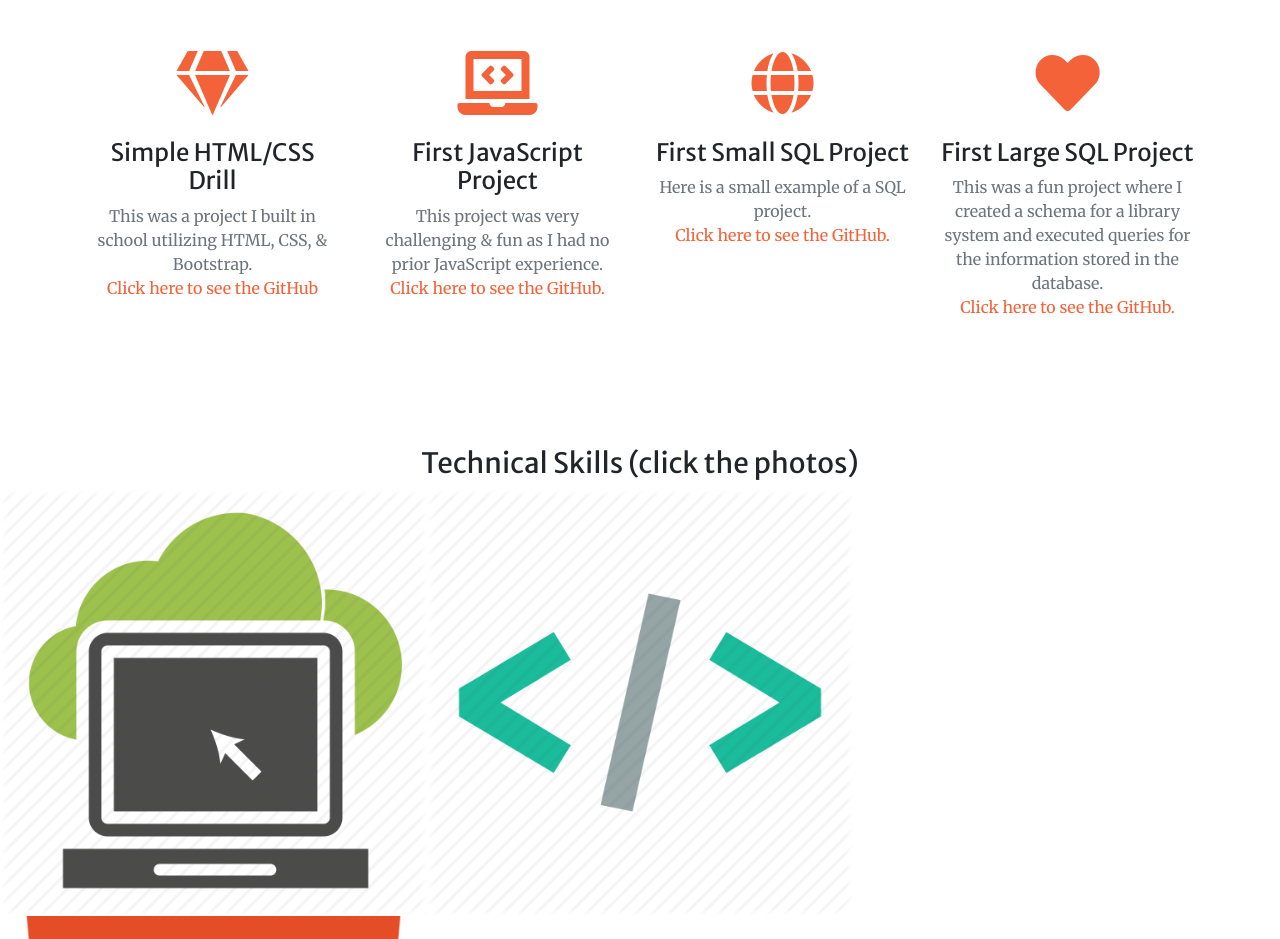
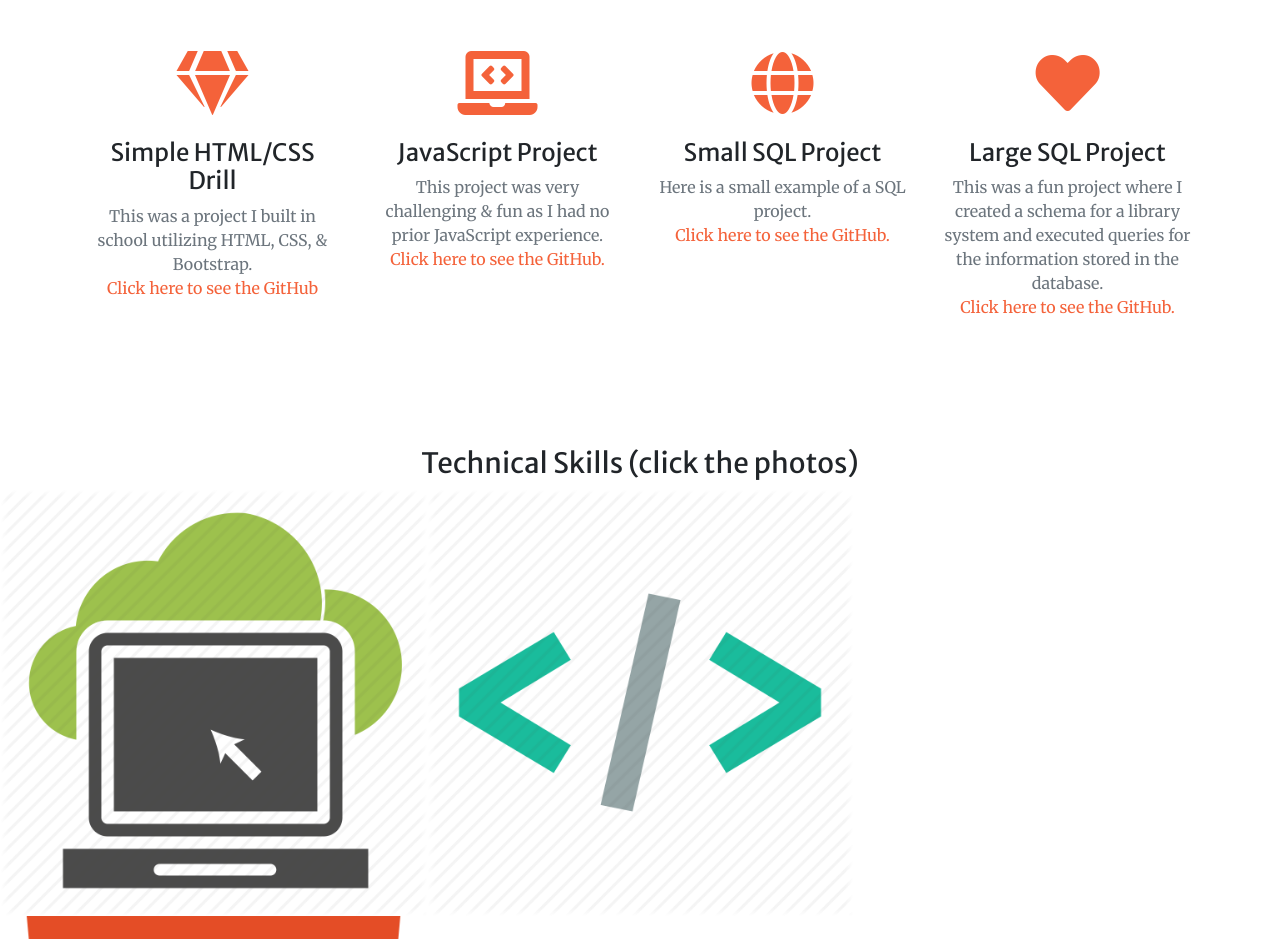
Before and after one commit to marquitah/marquitah.github.io, a website with bundled scripts: page index.html in a window 1280 px wide. Shown: the part 1699-2638 px from the top of the page. Built offline with nearby package versions, Linux system fonts and the light colour scheme; files whose address does not match are found by name.

Commit message:
Update to projects section

```diff
--- a/index.html
+++ b/index.html
@@ -110,7 +110,7 @@
         <div class="col-lg-3 col-md-6 text-center">
           <div class="mt-5">
             <i class="fas fa-4x fa-laptop-code text-primary mb-4"></i>
-            <h3 class="h4 mb-2">First JavaScript Project</h3>
+            <h3 class="h4 mb-2">JavaScript Project</h3>
             <p class="text-muted mb-0">This project was very challenging & fun as I had no prior JavaScript experience.</p>
             <a href="https://github.com/marquitah/Tech-Academy-Javascript-Large-Projects/tree/master/PizzaDrill">Click here to see the GitHub.</a><p></p>
           </div>
@@ -118,7 +118,7 @@
         <div class="col-lg-3 col-md-6 text-center">
           <div class="mt-5">
             <i class="fas fa-4x fa-globe text-primary mb-4"></i>
-            <h3 class="h4 mb-2">First Small SQL Project</h3>
+            <h3 class="h4 mb-2">Small SQL Project</h3>
             <p class="text-muted mb-0">Here is a small example of a SQL project.</p>
             <a href="https://github.com/marquitah/The-Tech-Academy-Basic-SQL-Projects">Click here to see the GitHub.</a>
           </div>
@@ -126,7 +126,7 @@
         <div class="col-lg-3 col-md-6 text-center">
           <div class="mt-5">
             <i class="fas fa-4x fa-heart text-primary mb-4"></i>
-            <h3 class="h4 mb-2">First Large SQL Project</h3>
+            <h3 class="h4 mb-2">Large SQL Project</h3>
             <p class="text-muted mb-0">This was a fun project where I created a schema for a library system and executed queries for the information stored in the database.</p>
             <a href="https://github.com/marquitah/The-Tech-Academy-SQL-Coding-Projects">Click here to see the GitHub.</a>
           </div>
```
